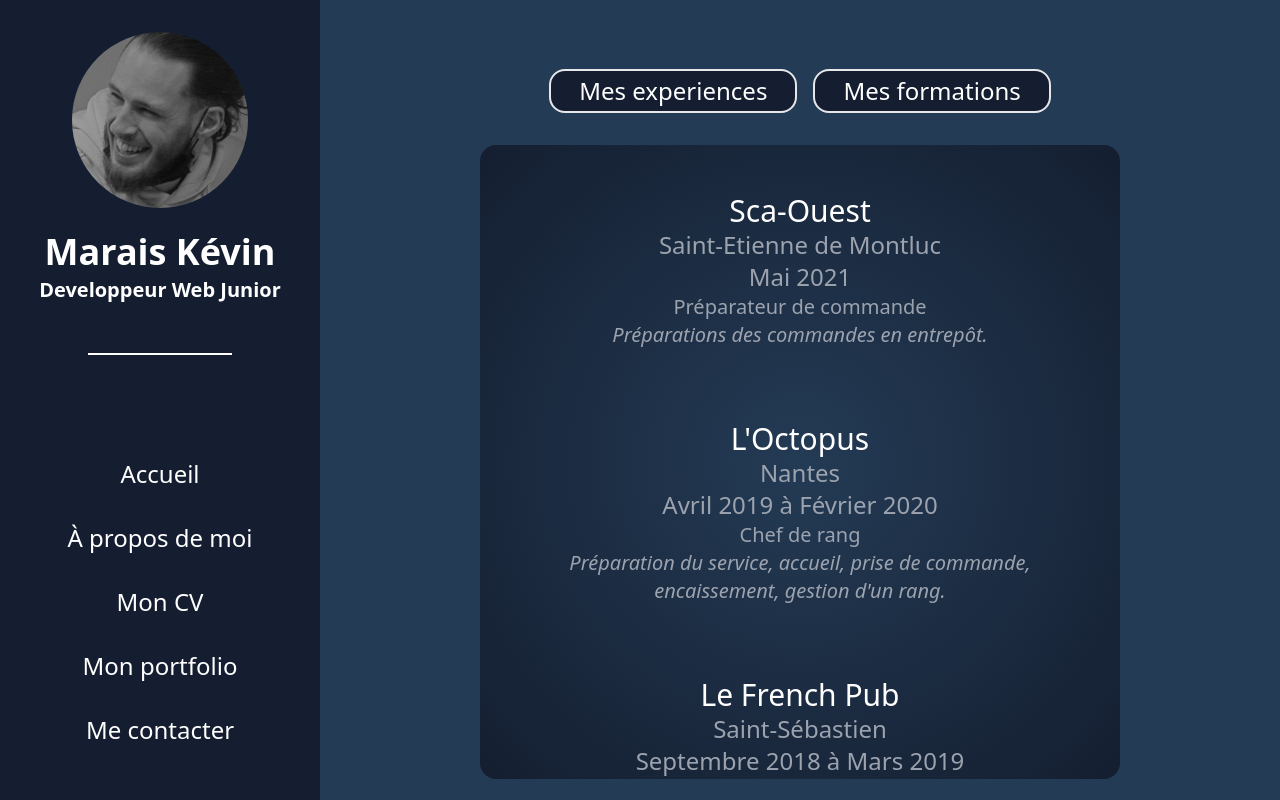
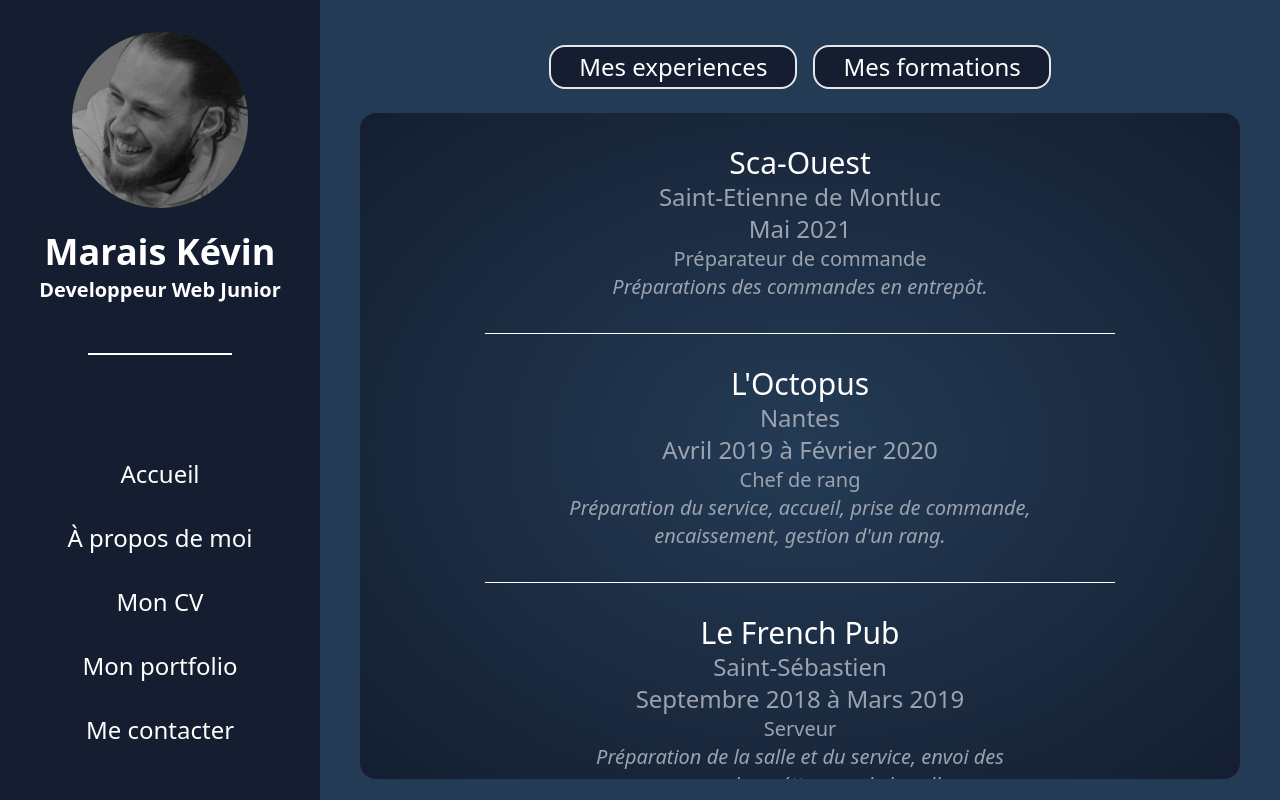
Before and after one commit to KvnMrs/Portfolio-ReactJs, a React (Create React App) app: page /cv in a window 1280 px wide. Built offline with nearby package versions, Linux system fonts and the light colour scheme.

Commit message:
17 - MAJ style

```diff
--- a/src/components/communs/barNav/BarNav.jsx
+++ b/src/components/communs/barNav/BarNav.jsx
@@ -5,7 +5,7 @@ import img_profil from "../../../assets/imgBarNav/img_profil.png";
 const BarNav = () => {
   return (
     <>
-      <div className="bg-dark_blue text-white grid flex-shrink-0 grid-col w-80 h-screen text-center px-6  ">
+      <div className="bg-dark_blue text-white grid flex-shrink-0 w-80 h-screen text-center px-6  ">
         {/* PRENOM NOM */}
         <div className="mt-3">
           <img
@@ -75,7 +75,7 @@ const BarNav = () => {
               Mon CV
             </button>
           </Link>
-          <Link to="/portefolio">
+          <Link to="/portfolio">
             <button
               type="button"
               className=" transition
--- a/src/components/uniques/Experiences.jsx
+++ b/src/components/uniques/Experiences.jsx
@@ -5,16 +5,16 @@ import dataCv from "../../datas/DatasExperiences";
 const ExperiencesRestauration = () => {
   return (
     <>
-      <div className="w-4/6 bg-dark_blue gradiant rounded-2xl overflow-scroll no-bar mt-6 h-5/6 p-2 mx-auto px-5 hover:shadow-xl ">
+      <div className="w-11/12 bg-dark_blue scrollbar-hide gradiant rounded-2xl overflow-scroll divide-y divide-white h-5/6 mx-auto my-6 px-5 hover:shadow-2xl ">
         {dataCv.map((exp) => (
           <>
-            <div className=" text-center  py-8 m-2">
+            <div className=" w-3/4 text-center py-8 px-20 m-auto ">
               <h1 className="text-3xl text-white">{exp.entreprise}</h1>
               <h2 className="text-2xl text-gray-400">{exp.lieu}</h2>
               <h2 className="text-2xl text-gray-400">{exp.date}</h2>
               <h3 className="text-xl text-gray-400">{exp.statut}</h3>
               <p className="text-xl text-gray-400 italic">{exp.mission}</p>
-              {/* <span className="border-solid border-b-5 border-white w-full m-auto" /> */}
+              {/* <span className="border-solid border-b-2 border-white w-36 m-auto" /> */}
             </div>
           </>
         ))}
--- a/src/components/uniques/Formations.jsx
+++ b/src/components/uniques/Formations.jsx
@@ -5,15 +5,15 @@ import dataFormations from "../../datas/DatasFormations";
 const Fomations = () => {
   return (
     <>
-      <div className="w-4/6 gradiant rounded-2xl overflow-scroll no-bar mt-6 h-5/6 p-2 m-auto px-5 hover:shadow-xl ">
+      <div className="w-11/12 bg-dark_blue scrollbar-hide gradiant rounded-2xl overflow-scroll divide-y divide-white h-5/6 mx-auto my-6 px-5 py-16 hover:shadow-2xl ">
         {dataFormations.map((exp) => (
           <>
-            <div className=" text-center shadow-sm py-8 m-2">
+            <div className=" w-3/4 text-center py-8 px-20 m-auto ">
               <h1 className="text-3xl text-white">{exp.centre}</h1>
               <h2 className="text-2xl text-gray-400">{exp.lieu}</h2>
               <h2 className="text-2xl text-gray-400">{exp.date}</h2>
               <h3 className="text-xl text-gray-400 italic">{exp.statut}</h3>
-              <span className="border-solid border-b-2 border-white w-36 m-auto" />
+              {/* <span className="border-solid border-b-2 border-white w-36 m-auto" /> */}
             </div>
           </>
         ))}
--- a/src/pages/Cv.jsx
+++ b/src/pages/Cv.jsx
@@ -16,19 +16,19 @@ const Cv = () => {
   };
   return (
     <>
-      <div className="w-full text-center  mx-auto pt-10 list-none h-screen place-content-center ">
-        <div>
+      <div className="w-full text-center mx-auto mt-5 list-none h-screen place-content-center ">
+        <div className="mt-2">
           <button
             type="button"
             onClick={showExperiences}
-            className="text-2xl m-2 text-white border-2 border-gray-200 bg-dark_blue hover:bg-white hover:text-dark_blue py-1 px-7 rounded-2xl hover:shadow-xl"
+            className="text-2xl mx-2 text-white border-2 border-gray-200 bg-dark_blue hover:bg-white hover:text-dark_blue py-1 px-7 rounded-2xl hover:shadow-xl"
           >
             Mes experiences
           </button>
           <button
             type="button"
             onClick={showFormations}
-            className="text-2xl m-2 text-white border-2 border-gray-200 bg-dark_blue hover:bg-white hover:text-dark_blue py-1 px-7 rounded-2xl hover:shadow-xl"
+            className="text-2xl mx-2 text-white border-2 border-gray-200 bg-dark_blue hover:bg-white hover:text-dark_blue py-1 px-7 rounded-2xl hover:shadow-xl"
           >
             Mes formations
           </button>
```
